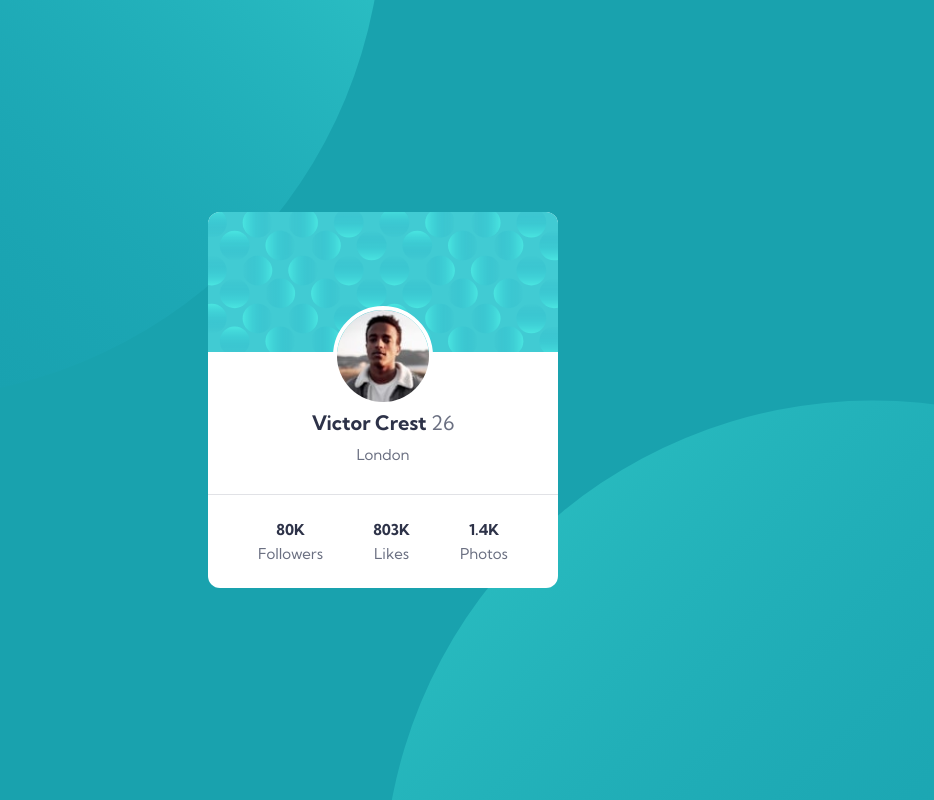
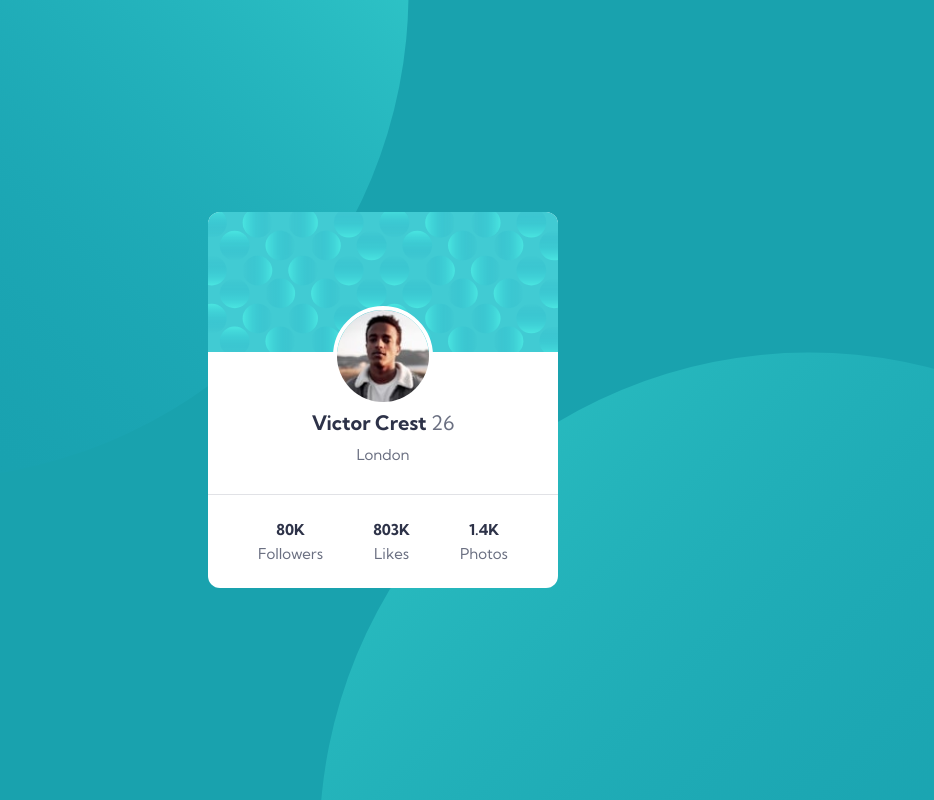
Before and after one commit to cnwanneka/profile-card-component, a plain HTML site: page index.html in a window 1280 px wide. Shown: the whole page, without its empty margins (257-1191 px from the left). Drawn offline with Linux system fonts and the light colour scheme.

Commit message:
repositioned the background-images

```diff
--- a/style.css
+++ b/style.css
@@ -12,7 +12,7 @@ body {
     min-height: 100vh;
     background-image: url(images/bg-pattern-top.svg), url(images/bg-pattern-bottom.svg);
     background-repeat: no-repeat, no-repeat;
-    background-position: right 50vw bottom 50vh, left 50vw top 50vh ;
+    background-position: right 48vw bottom 40vh, left 45vw top 44vh ;
 }
 .container {
     margin: 0 auto;
```
